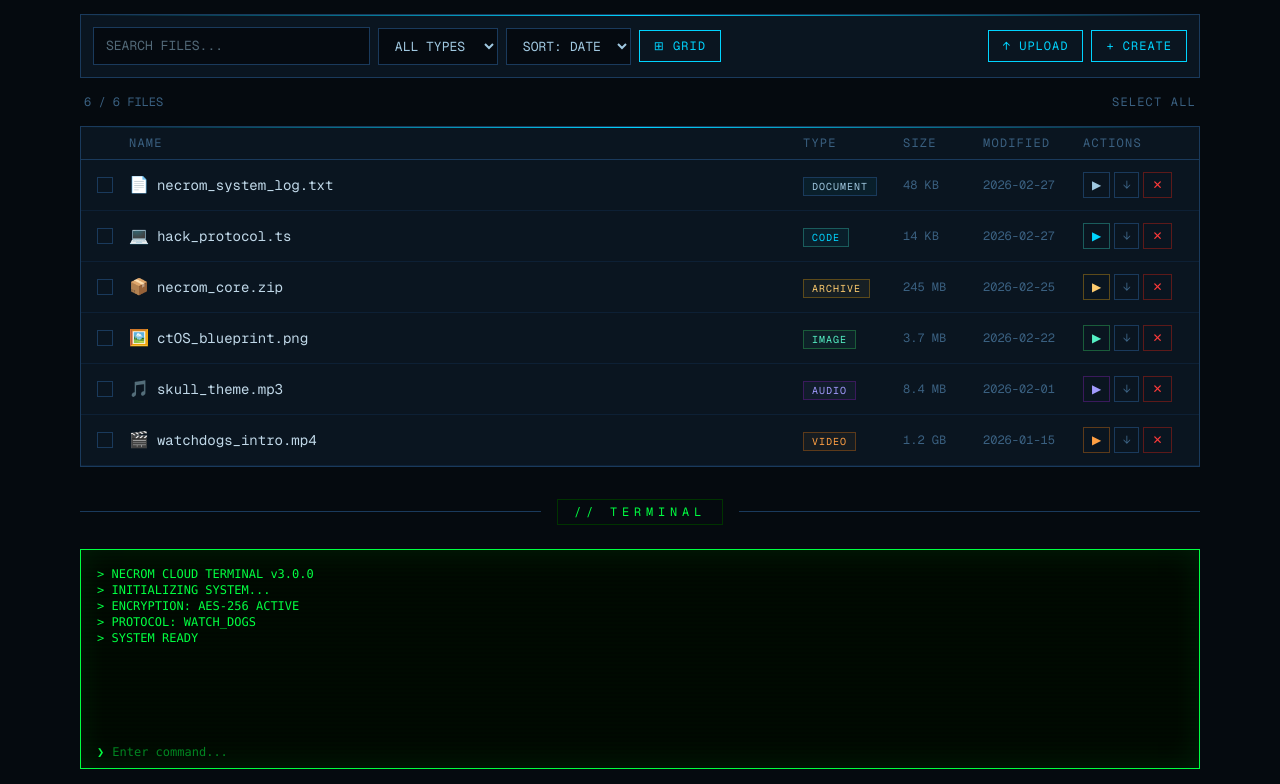
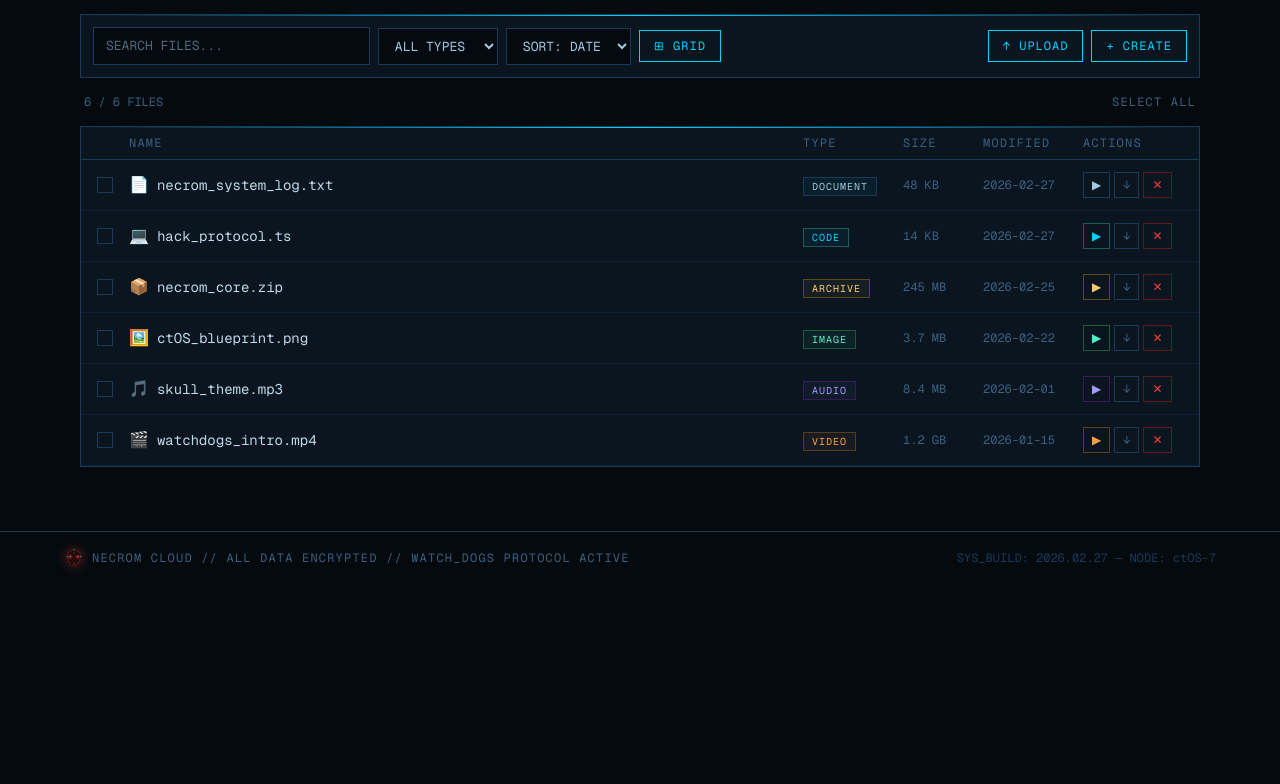
Before and after one commit to necrom729-code/Code-Somnia, a Next.js app: page / in a window 1280 px wide. Shown: the part 2013-2797 px from the top of the page. After the commit the page ends 2597 px from the top, so only its background shows below. Built offline with nearby package versions, Linux system fonts and the light colour scheme.

Commit message:
Remove Terminal component

```diff
--- a/src/app/page.tsx
+++ b/src/app/page.tsx
@@ -6,7 +6,6 @@ import FileManager from "@/components/FileManager";
 import BackupManager from "@/components/BackupManager";
 import VPNPanel from "@/components/VPNPanel";
 import { NotificationBell } from "@/components/NotificationPanel";
-import Terminal from "@/components/Terminal";
 import GlitchText from "@/components/GlitchText";
 import HackerProgress from "@/components/HackerProgress";
 import DataStream from "@/components/DataStream";
@@ -169,21 +168,6 @@ export default function Home() {
 
         <FileManager />
       </main>
-
-      {/* Terminal Section */}
-      <section className="max-w-6xl mx-auto px-4 pb-8">
-        <div className="flex items-center gap-4 mb-6">
-          <div className="h-px flex-1" style={{ background: "var(--necrom-border)" }} />
-          <div
-            className="text-xs tracking-[0.4em] px-4 py-1 border"
-            style={{ color: "#00ff41", borderColor: "#003300" }}
-          >
-            {"// TERMINAL"}
-          </div>
-          <div className="h-px flex-1" style={{ background: "var(--necrom-border)" }} />
-        </div>
-        <Terminal />
-      </section>
 
       {/* Footer */}
       <footer
--- a/src/components/Terminal.tsx
+++ /dev/null
@@ -1,179 +0,0 @@
-"use client";
-
-import { useState, useEffect, useRef } from "react";
-
-export default function Terminal() {
-  const [currentLine, setCurrentLine] = useState("");
-  const [history, setHistory] = useState<string[]>([
-    "> NECROM CLOUD TERMINAL v3.0.0",
-  ]);
-  const [typingIndex, setTypingIndex] = useState(0);
-  const [showCursor, setShowCursor] = useState(true);
-  const inputRef = useRef<HTMLInputElement>(null);
-
-  const bootMessages = [
-    "> INITIALIZING SYSTEM...",
-    "> CONNECTING TO SECURE SERVER...",
-    "> ENCRYPTION: AES-256 ACTIVE",
-    "> PROTOCOL: WATCH_DOGS",
-    "> SYSTEM READY",
-    "",
-  ];
-
-  const commands = [
-    "status",
-    "help",
-    "scan",
-    "backup",
-    "vpn connect",
-    "clear",
-    "exit",
-  ];
-
-  // Typing animation for boot sequence
-  useEffect(() => {
-    let index = 0;
-    const typeNext = () => {
-      if (index < bootMessages.length) {
-        setHistory((prev) => [...prev, bootMessages[index]]);
-        index++;
-        setTimeout(typeNext, 300 + Math.random() * 400);
-      }
-    };
-    typeNext();
-  }, []);
-
-  // Blinking cursor effect
-  useEffect(() => {
-    const interval = setInterval(() => {
-      setShowCursor((prev) => !prev);
-    }, 500);
-    return () => clearInterval(interval);
-  }, []);
-
-  function handleKeyDown(e: React.KeyboardEvent) {
-    if (e.key === "Enter") {
-      const cmd = currentLine.trim().toLowerCase();
-      if (cmd) {
-        setHistory((prev) => [...prev, `> ${cmd}`]);
-
-        const responses: Record<string, string> = {
-          status: "ALL SYSTEMS OPERATIONAL // PROTECTIONS ACTIVE",
-          help: "AVAILABLE COMMANDS: status, scan, backup, vpn connect, clear, exit",
-          scan: "SCANNING NETWORK... THREATS DETECTED: 0",
-          backup: "INITIATING BACKUP PROTOCOL...",
-          "vpn connect": "CONNECTING TO SECURE SERVER...",
-          clear: "CLEARING TERMINAL...",
-          exit: "LOGGING OUT...",
-        };
-
-        const response = responses[cmd] || `COMMAND NOT RECOGNIZED: ${cmd}`;
-
-        // Type out response
-        let charIndex = 0;
-        const typeResponse = () => {
-          if (charIndex < response.length) {
-            setHistory((prev) => {
-              const newHistory = [...prev];
-              newHistory[newHistory.length - 1] = response.slice(0, charIndex + 1);
-              return newHistory;
-            });
-            charIndex++;
-            setTimeout(typeResponse, 20);
-          } else {
-            setHistory((prev) => [...prev, ""]);
-          }
-        };
-
-        setHistory((prev) => [...prev, ""]);
-        typeResponse();
-      }
-      setCurrentLine("");
-
-      setTimeout(() => {
-        const terminal = document.getElementById("terminal-output");
-        if (terminal) terminal.scrollTop = terminal.scrollHeight;
-      }, 10);
-    }
-  }
-
-  return (
-    <div
-      className="border p-4 font-mono text-xs relative overflow-hidden"
-      style={{
-        background: "rgba(0, 10, 0, 0.9)",
-        borderColor: "#00ff41",
-        height: "220px",
-      }}
-    >
-      {/* Scanline overlay */}
-      <div
-        className="absolute inset-0 pointer-events-none"
-        style={{
-          background: "repeating-linear-gradient(0deg, transparent, transparent 2px, rgba(0,0,0,0.1) 2px, rgba(0,0,0,0.1) 4px)",
-        }}
-      />
-
-      {/* Glow effect */}
-      <div
-        className="absolute inset-0 pointer-events-none"
-        style={{
-          boxShadow: "inset 0 0 30px rgba(0, 255, 65, 0.1), 0 0 20px rgba(0, 255, 65, 0.2)",
-        }}
-      />
-
-      <div
-        id="terminal-output"
-        className="h-[170px] overflow-y-auto mb-2 relative z-10"
-        style={{ color: "#00ff41" }}
-      >
-        {history.map((line, i) => (
-          <div
-            key={i}
-            className="whitespace-pre-wrap"
-            style={{
-              animation: i === history.length - 1 && line ? "fadeIn 0.3s ease" : "none",
-            }}
-          >
-            {line}
-            {i === history.length - 1 && line && (
-              <span
-                className="inline-block w-2 h-4 align-middle ml-1"
-                style={{
-                  background: "#00ff41",
-                  animation: showCursor ? "blink 0.5s infinite" : "none",
-                }}
-              />
-            )}
-          </div>
-        ))}
-      </div>
-
-      <div className="flex items-center relative z-10" style={{ color: "#00ff41" }}>
-        <span className="animate-pulse">{"\u276F"}</span>
-        <input
-          ref={inputRef}
-          type="text"
-          value={currentLine}
-          onChange={(e) => setCurrentLine(e.target.value)}
-          onKeyDown={handleKeyDown}
-          className="bg-transparent border-none outline-none ml-2 flex-1"
-          style={{ color: "#00ff41" }}
-          placeholder="Enter command..."
-          autoFocus
-        />
-      </div>
-
-      <style jsx>{`
-        @keyframes blink {
-          0%, 100% { opacity: 1; }
-          50% { opacity: 0; }
-        }
-        @keyframes fadeIn {
-          from { opacity: 0; }
-          to { opacity: 1; }
-        }
-      `}</style>
-    </div>
-  );
-}
```
